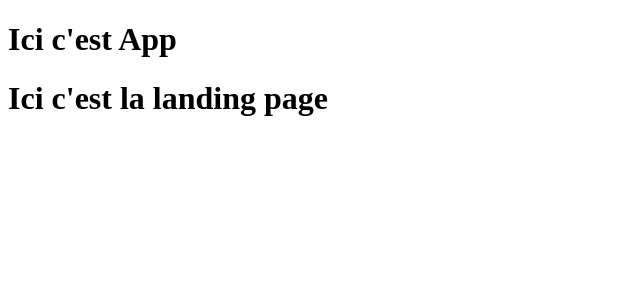
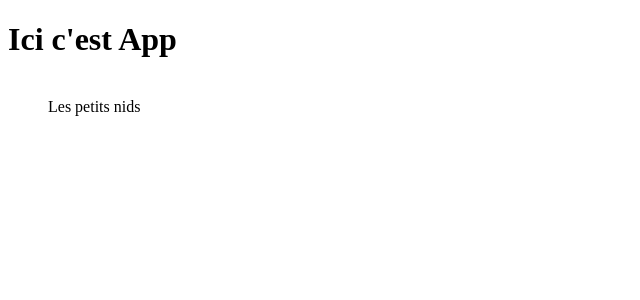
Before and after one commit to naiiipan44/Les-Petits-Nids, a React (Vite) app in the folder client/: page / in a window 1280 px wide. Shown: the top 300 px of the page, without its empty margins (0-640 px from the left). Built offline with nearby package versions, Linux system fonts and the light colour scheme.

Commit message:
start working landingPage

```diff
--- a/client/src/pages/LandingPage.tsx
+++ b/client/src/pages/LandingPage.tsx
@@ -1,5 +1,12 @@
 function LandingPage() {
-  return <h1>Ici c'est la landing page</h1>;
+  return (
+    <div className="landing-page">
+      <figure>
+        <img src="" alt="" />
+        <figcaption>Les petits nids</figcaption>
+      </figure>
+    </div>
+  );
 }
 
 export default LandingPage;
```
